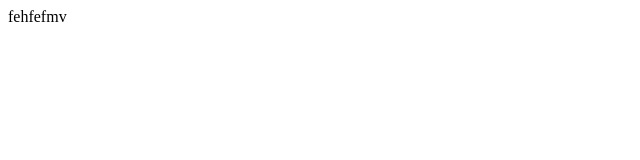
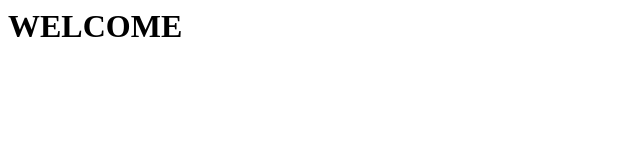
Before and after one commit to ni3kori/allrepair, a plain HTML site: page index.html in a window 1280 px wide. Shown: the whole page, without its empty margins (0-640 px from the left). Drawn offline with Linux system fonts and the light colour scheme.

Commit message:
Update index.html

```diff
--- a/index.html
+++ b/index.html
@@ -2,6 +2,6 @@
 <head>
 </head>
 <body>
-<p>fehfefmv</p>
+  <h1>WELCOME</h1>
 </body>
 </html>
```
